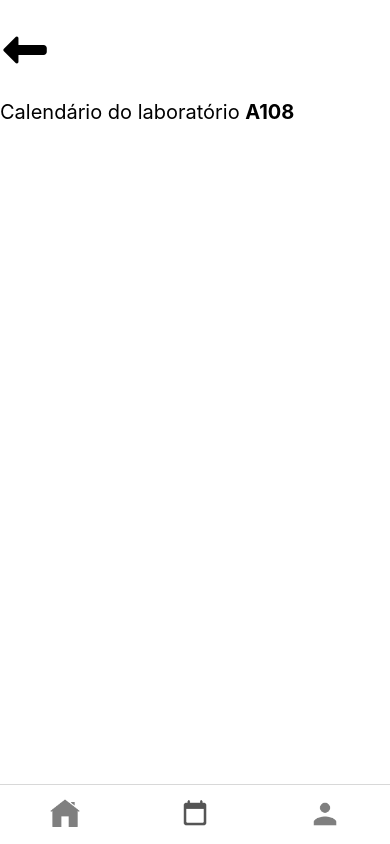
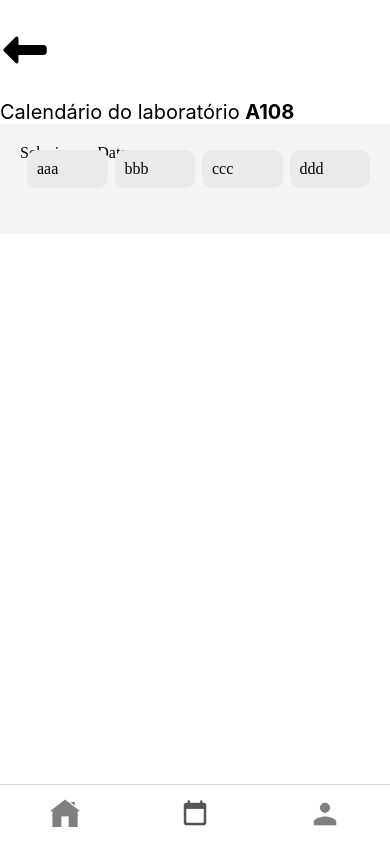
Before and after one commit to lucashaiter/iflabMobile, a React Native app: screen /calendar in a window 390 px wide. Built offline with nearby package versions, Linux system fonts and the light colour scheme; grey boxes are pictures that could not be loaded.

Commit message:
inicio de card calendário

```diff
--- a/package.json
+++ b/package.json
@@ -17,9 +17,9 @@
     "react": "19.0.0",
     "react-dom": "19.0.0",
     "react-native": "0.79.4",
-    "react-native-web": "^0.20.0",
     "react-native-gesture-handler": "~2.24.0",
-    "react-native-reanimated": "~3.17.4"
+    "react-native-reanimated": "~3.17.4",
+    "react-native-web": "^0.20.0"
   },
   "devDependencies": {
     "@babel/core": "^7.20.0"
--- /dev/null
+++ b/src/components/cards/DataSelection.js
@@ -0,0 +1,57 @@
+import { View, Text, Image, TouchableOpacity, StyleSheet } from 'react-native';
+
+export function DataSelection() {
+    return (
+        <View style={styles.container}>
+            <view>
+                <text style={styles.titleFree}>Selecione a Data:</text>
+            </view>
+            <view style={styles.header}>
+                <view style={styles.cardFree}>
+                    <text>aaa</text>
+                </view>
+                <view style={styles.cardFree}>
+                    <text>bbb</text>
+                </view>
+                <view style={styles.cardFree}>
+                    <text>ccc</text>
+                </view>
+                <view style={styles.cardFree}>
+                    <text>ddd</text>
+                </view>
+            </view>
+        </View>
+    );
+}
+
+const styles = StyleSheet.create({
+    container: {
+        flex: 1,
+        backgroundColor: "#F5F5F5",
+        padding: 20,
+    },
+    header:{
+        height: "10%",
+        flexDirection: "row",
+        alignItems: "center",
+        justifyContent: "space-evenly",
+        margin: "1%",
+        width: "100%",
+        display: 'flex',
+    },
+
+    cardFree:{
+        flex: 1,
+        backgroundColor: "#EAEAEA",
+        borderRadius: 10,
+        padding: 10,
+        margin: "1%",
+        width: "100%",
+    },
+
+    titleFree: {
+        fontSize: 16,
+        fontWeight: 'normal',
+        color: 'black',
+    },
+});
--- a/src/pages/calendar/index.js
+++ b/src/pages/calendar/index.js
@@ -1,4 +1,5 @@
 import { View, Text, Image, TouchableOpacity, StyleSheet } from 'react-native';
+import { DataSelection } from '../../components/cards/DataSelection';
 
 export function Calendar() {
     return (
@@ -10,6 +11,9 @@ export function Calendar() {
                     source={require('../../assets/icons/UI/left.png')}
                 />
                 <Text style={styles.titleFree}>Calendário do laboratório <Text style={{fontWeight: 'bold'}}>A108</Text> </Text>
+            </View>
+            <View>
+                <DataSelection />
             </View>
         </View>
     );
```
Also changed, not shown: 1 other file (tests, documents, lock files or other folders).
